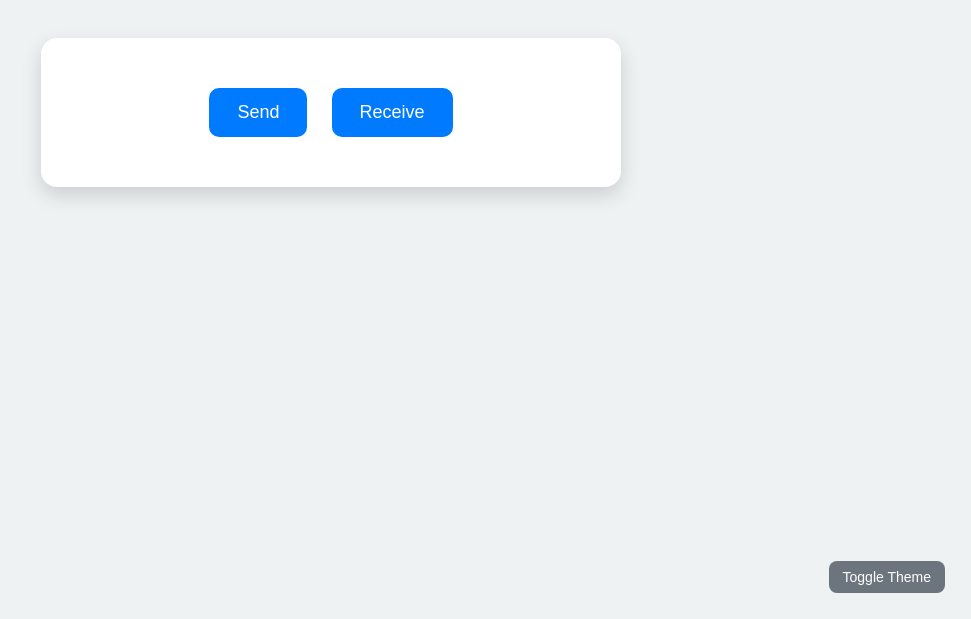
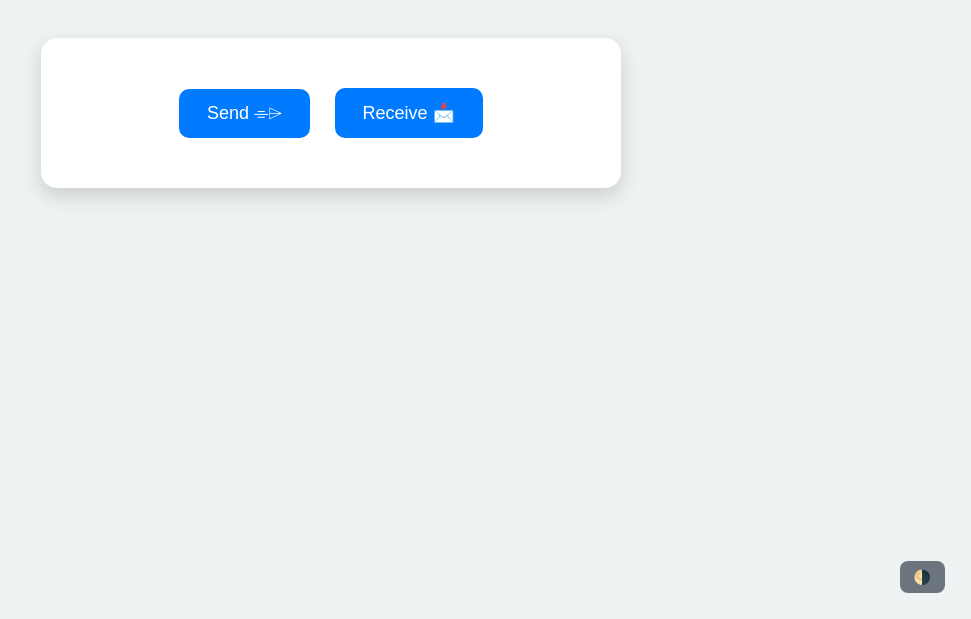
Before and after one commit to Anmol-techy/FILE-LISA, a website: page index.html in a window 1280 px wide. Shown: the part 181-800 px from the top of the page, without its empty margins (309-1280 px from the left). Drawn offline with Linux system fonts and the light colour scheme.

Commit message:
Update index.html

```diff
--- a/index.html
+++ b/index.html
@@ -7,12 +7,12 @@
   <link rel="stylesheet" href="style.css" />
 </head>
 <body>
-  <button class="toggle-theme" onclick="toggleTheme()">Toggle Theme</button>
+  <button class="toggle-theme" onclick="toggleTheme()">🌗</button>
   <h1>📡 File-Lisa</h1>
   <div class="branding">Private Wi-Fi File Sharing</div>
   <div class="container">
-    <button onclick="location.href='send.html'">Send</button>
-    <button onclick="location.href='receive.html'">Receive</button>
+    <button onclick="location.href='send.html'">Send ⌯⌲</button>
+    <button onclick="location.href='receive.html'">Receive 📩</button>
   </div>
   <script>
     function toggleTheme() {
```
